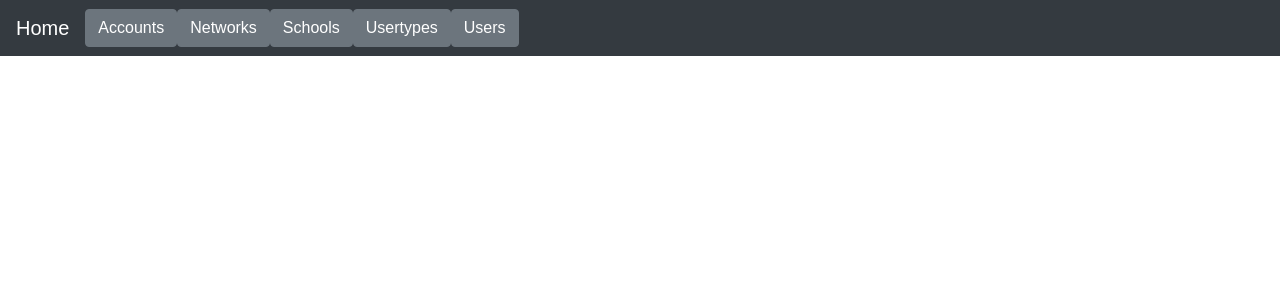
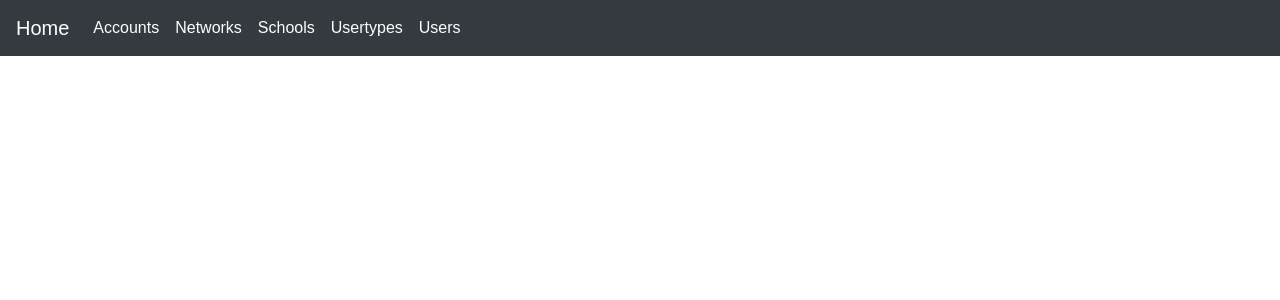
Before and after one commit to venkatthadi/data_management_app_react, a React (Vite) app: page / in a window 1280 px wide. Shown: the top 300 px of the page. Built offline with nearby package versions, Linux system fonts and the light colour scheme.

Commit message:
Navbar changes

```diff
--- a/src/components/Header.jsx
+++ b/src/components/Header.jsx
@@ -4,22 +4,22 @@ export function Header() {
     return(
         <nav className="navbar navbar-expand-lg navbar-dark bg-dark">
             <Link to="/" className="navbar-brand">Home</Link>
-            <div className="collapse navbar-collapse" id="navbarSupportedContent">
+            <div className="collapse navbar-collapse" id="navbarText">
                 <ul className="navbar-nav mr-auto">
-                    <li className="nav-item">
-                        <Link to="/accounts" className="btn btn-secondary">Accounts</Link>
+                    <li className="nav-item active">
+                        <Link to="/accounts" className="nav-link">Accounts</Link>
                     </li>
-                    <li className="nav-item">
-                        <Link to="/networks" className="btn btn-secondary">Networks</Link>
+                    <li className="nav-item active">
+                        <Link to="/networks" className="nav-link">Networks</Link>
                     </li>
-                    <li className="nav-item">
-                        <Link to="/schools" className="btn btn-secondary">Schools</Link>
+                    <li className="nav-item active">
+                        <Link to="/schools" className="nav-link">Schools</Link>
                     </li>
-                    <li className="nav-item">
-                        <Link to="/usertypes" className="btn btn-secondary">Usertypes</Link>
+                    <li className="nav-item active">
+                        <Link to="/usertypes" className="nav-link">Usertypes</Link>
                     </li>
-                    <li className="nav-item">
-                        <Link to="/users" className="btn btn-secondary">Users</Link>
+                    <li className="nav-item active">
+                        <Link to="/users" className="nav-link">Users</Link>
                     </li>
                 </ul>
             </div>
```
